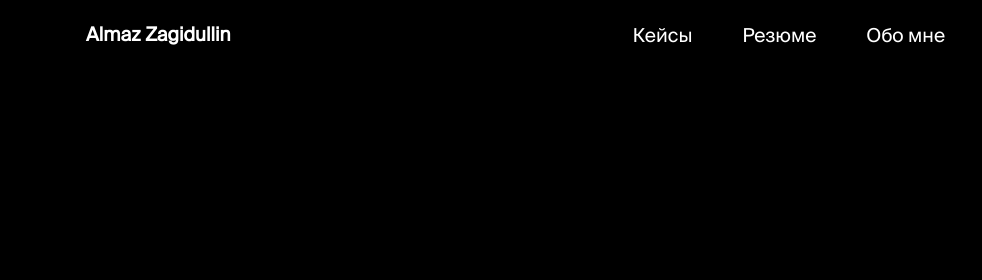
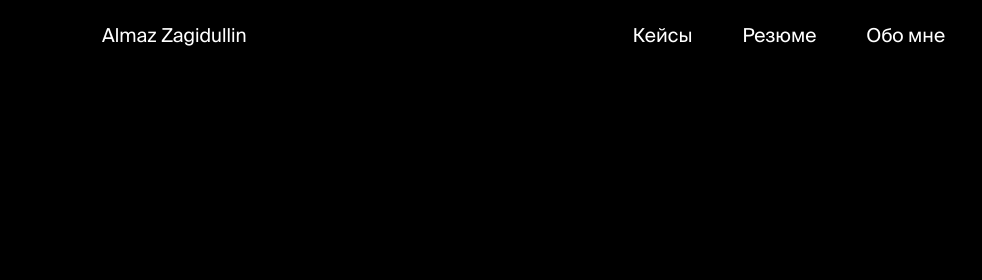
Before and after one commit to AlmazZagidullin/almazzagidullin.ru, a plain HTML site: page about.html in a window 1280 px wide. Shown: the top 280 px of the page, 0-982 px from the left. Drawn offline with Linux system fonts and the light colour scheme.

```diff
--- a/about.html
+++ b/about.html
@@ -36,7 +36,7 @@
         <div class="container">
             <div class="navbar-brand">
 
-                <span class="navbar-caption-wrap"><a class="navbar-caption text-primary display-4" href="index.html">Almaz Zagidullin</a></span>
+                <span class="navbar-caption-wrap"><a class="nav-link link text-primary display-4" href="index.html">Almaz Zagidullin</a></span>
             </div>
             <button class="navbar-toggler" type="button" data-toggle="collapse" data-bs-toggle="collapse" data-target="#navbarSupportedContent" data-bs-target="#navbarSupportedContent" aria-controls="navbarNavAltMarkup" aria-expanded="false" aria-label="Toggle navigation">
                 <div class="hamburger">
```
Also changed, not shown: crm.html (+1 -1 lines), cv.html (+1 -1 lines), index.html (+1 -1 lines), pwc.html (+1 -1 lines).
